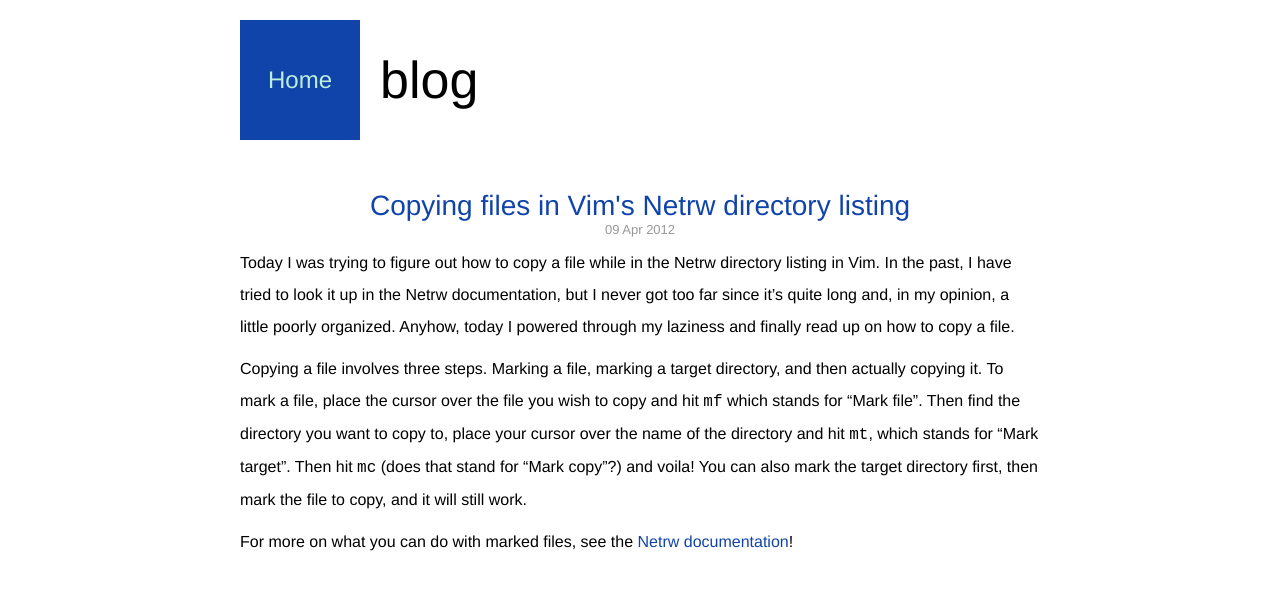
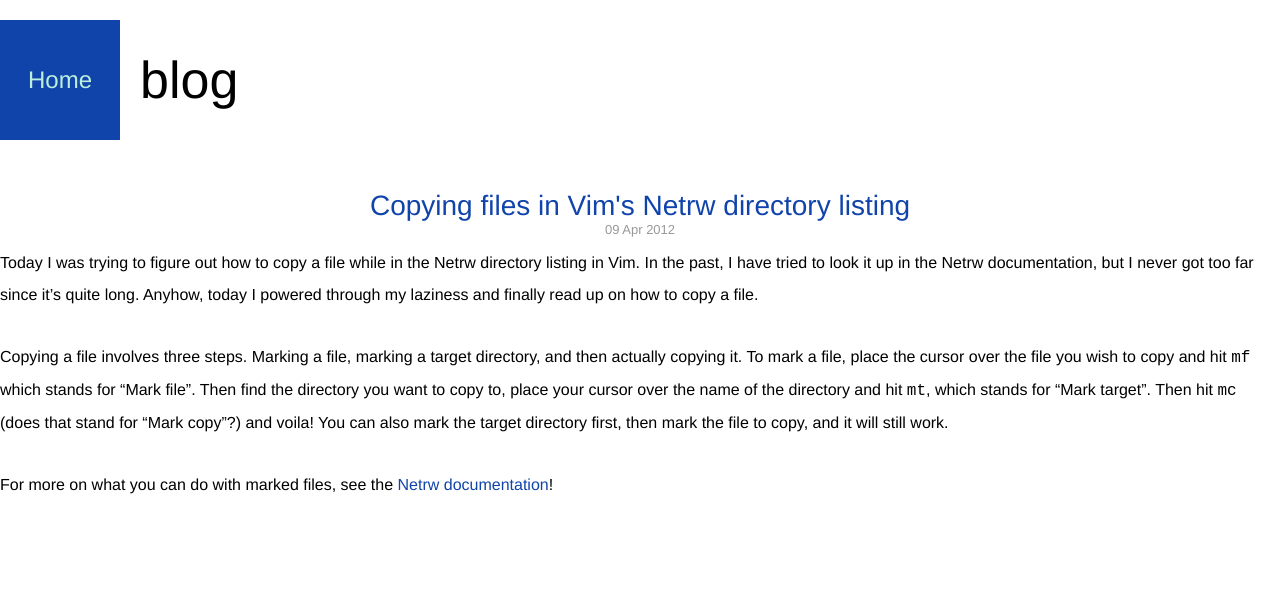
Before and after one commit to gkoo/gkoo.github.com, a Jekyll site: the page built from _posts/blog/2012/04/2012-04-09-copying-files-in-vims-netrw.md, in a window 1280 px wide. Shown: the top 590 px of the page. Built offline with Jekyll 4.4.1, drawn with Linux system fonts in a browser that asks for light colours.

Commit message:
Some css fixes for mobile and in blog

```diff
--- a/_posts/blog/2012/04/2012-04-09-copying-files-in-vims-netrw.md
+++ b/_posts/blog/2012/04/2012-04-09-copying-files-in-vims-netrw.md
@@ -4,7 +4,7 @@
 category: blog
 ---
 
-Today I was trying to figure out how to copy a file while in the Netrw directory listing in Vim. In the past, I have tried to look it up in the Netrw documentation, but I never got too far since it's quite long and, in my opinion, a little poorly organized. Anyhow, today I powered through my laziness and finally read up on how to copy a file.
+Today I was trying to figure out how to copy a file while in the Netrw directory listing in Vim. In the past, I have tried to look it up in the Netrw documentation, but I never got too far since it's quite long. Anyhow, today I powered through my laziness and finally read up on how to copy a file.
 
 Copying a file involves three steps. Marking a file, marking a target directory, and then actually copying it. To mark a file, place the cursor over the file you wish to copy and hit `mf` which stands for "Mark file". Then find the directory you want to copy to, place your cursor over the name of the directory and hit `mt`, which stands for "Mark target". Then hit `mc` (does that stand for "Mark copy"?) and voila! You can also mark the target directory first, then mark the file to copy, and it will still work.
 
--- a/css/blog.less
+++ b/css/blog.less
@@ -11,7 +11,7 @@
     }
 
     p {
-      margin: 10px 0;
+      margin: 10px 0 30px;
     }
     .CodeRay {
       background-color: #eee;
--- a/css/homepage.css
+++ b/css/homepage.css
@@ -1,7 +1,7 @@
 body,h1,h2,h3,h4,h5,h6,div,ul,ol,li,p{border:0;font-family:'Helvetica','Arial',sans-serif;font-size:16px;font-weight:normal;list-style:none;margin:0;padding:0;}
 body{background-color:#fff;color:#000;}
 a{color:#14a;text-decoration:none;}
-#main{margin:20px auto;text-align:center;width:800px;}
+#main{margin:20px auto;padding:10px;text-align:center;}
 #main.blog-post .homeBtn{display:block;}
 .homeBtn{display:none;float:left;width:120px;height:120px;}.homeBtn.show{display:block;}
 .homeBtn.sectionBtn{position:static;margin:0;}.homeBtn.sectionBtn .title{font-size:24px;}
@@ -39,11 +39,11 @@
 .about.section #img-me,.about.section #img-firebug{float:left;margin:0 20px 20px 0;}
 @media only screen and (min-width:600px){p.last{padding:0 0 0 116px;}}.blog .box .post-date{display:none;}
 .blog .box h2{font-size:24px;margin-top:25px;}
-.blog .box p{margin:10px 0;}
+.blog .box p{margin:10px 0 30px;}
 .blog .box .CodeRay{background-color:#eee;padding:10px;}
 .blog .box .code{font-size:14px;}.blog .box .code pre{margin:0;padding:0;}
 .blog h3{font-size:28px;text-align:center;}
 .blog .date{display:block;color:#999;font-size:13px;text-align:center;}
 .blog .image{text-align:center;}.blog .image img{margin:0 auto;max-width:100%;}
 .misc h3{text-align:center;}
-@media only screen and (min-height:600px){#sectionBtnWrapper{margin-top:100px;} #content{}}@media only screen and (min-height:800px){#sectionBtnWrapper{margin-top:200px;} #content{}}@media only screen and (min-width:800px){#content{width:800px;}}
+@media only screen and (min-height:600px){#sectionBtnWrapper{margin-top:100px;} #content{}}@media only screen and (min-height:800px){#sectionBtnWrapper{margin-top:200px;} #content{}}@media only screen and (min-width:800px){#main{padding:0;} #content{width:800px;}}
--- a/css/homepage.less
+++ b/css/homepage.less
@@ -51,8 +51,8 @@
 
 #main {
   margin: 20px auto;
+  padding: 10px;
   text-align: center;
-  width: 800px;
 }
 
 #main.blog-post .homeBtn {
@@ -242,6 +242,9 @@
 }
 */
 @media only screen and (min-width: 800px) {
+  #main {
+    padding: 0;
+  }
   #content {
     width: 800px;
   }
```
